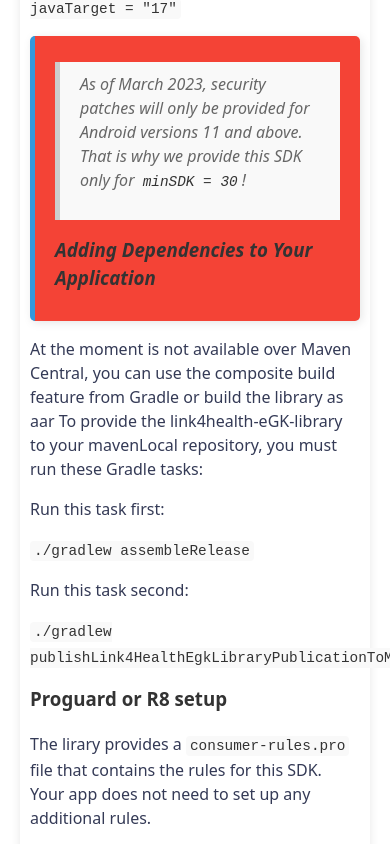
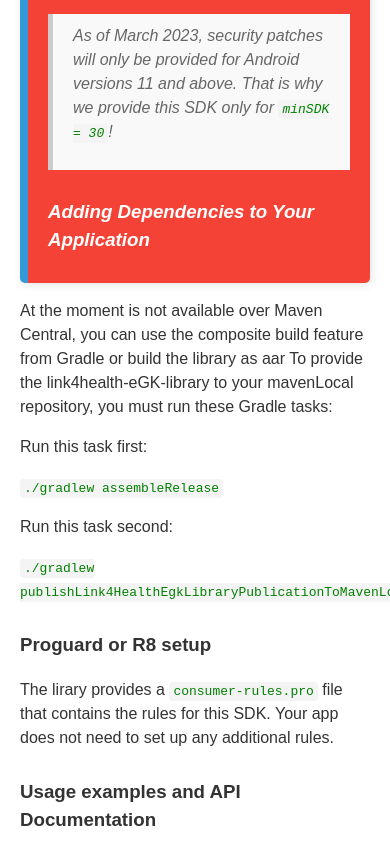
Before and after one commit to Link4Health/link4health-egk, a plain HTML site: page docs/index.html in a window 390 px wide. Shown: the part 1156-2000 px from the top of the page. Drawn offline with Linux system fonts and the light colour scheme.

Commit message:
Simplify and update CSS for body and container elements.
Removed redundant CSS rules and root color variables, streamlined font settings, and updated responsiveness for various screen sizes. Enhanced code blocks and improved styling for links and block quotes.

Relates-to: SDK-81

```diff
--- a/docs/style.css
+++ b/docs/style.css
@@ -1,56 +1,47 @@
-:root {
-    --color-highlight: 229, 67%, 51%;
-    --color-action: 161, 100%, 37%;
-    --color-action-bright: 161, 71%, 60%;
-    --color-action-dark: 161, 100%, 30%;
-    --color-base-50: 229, 27%, 98%;
-    --color-base-100: 229, 19%, 96%;
-    --color-base-200: 229, 17%, 93%;
-    --color-base-300: 229, 16%, 84%;
-    --color-base-400: 229, 15%, 65%;
-    --color-base-500: 229, 12%, 46%;
-    --color-base-600: 229, 19%, 34%;
-    --color-base-700: 229, 25%, 27%;
-    --color-base-800: 229, 38%, 13%;
-    --color-base-900: 229, 100%, 5%;
-    --bg-opacity: 1;
-    --text-opacity: 1;
+body {
+    font-family: sans-serif;
+    line-height: 1.5;
+    margin: 0;
+    padding: 20px; /* Dynamischer Padding */
+    background-color: #fff;
+    color: #333;
 }
 
-body {
-    color: hsla(var(--color-base-700), var(--text-opacity));
-    font-size: clamp(1rem, 1.7045454545454544vw, 1.5rem);
-    line-height: 1.5;
-    background-color: rgba(255, 255, 255, var(--bg-opacity));
-    min-height: 100vh;
-    transition-duration: 0.15s;
-    transition-property: background-color, border-color, color, fill, stroke;
-    transition-timing-function: cubic-bezier(0.4, 0, 0.2, 1);
-    font-family: system-ui, -apple-system, 'Segoe UI', Roboto, Helvetica, Arial, sans-serif, 'Apple Color Emoji', 'Segoe UI Emoji';
-    margin: 0;
+.container {
+    max-width: 90%; /* Prozentuale Breite */
+    margin: 0 auto;
+    padding: 20px;
 }
 
-html {
-    font-family: 'Roboto', sans-serif;
-    -webkit-font-smoothing: antialiased;
-    -moz-osx-font-smoothing: grayscale;
-    background-color: hsla(var(--color-base-900), var(--bg-opacity));
-    scroll-behavior: smooth;
-    -webkit-text-size-adjust: 100%;
-    line-height: 1.15;
-    tab-size: 4;
+h1, h2, h3, h4, h5, h6 {
+    margin-top: 1.5em;
 }
 
-*, :after, :before {
-    border: 0 solid hsl(var(--color-base-200));
-    box-sizing: border-box;
+p {
+    margin-bottom: 1em;
+}
+
+a {
+    color: #007bff;
+    text-decoration: none;
+}
+
+a:hover {
+    text-decoration: underline;
 }
 
 pre {
     background: #f4f4f4;
     padding: 10px;
-    border: 1px solid #ddd;
+    border-radius: 4px;
     overflow: auto;
+}
+
+code {
+    font-family: monospace;
+    background-color: #f4f4f4;
+    color: green;
+    padding: 2px 4px;
     border-radius: 4px;
 }
 
@@ -62,75 +53,10 @@ blockquote {
     color: #666;
 }
 
-.note {
-    background: #fff3cd;
-    border-left: 5px solid #ffecb5;
-    color: #856404;
-}
-
-ul {
-    padding-left: 20px;
-}
-
-a {
-    color: #3498db;
-    text-decoration: none;
-}
-
-a:hover {
-    text-decoration: underline;
-}
-
-.container {
-    max-width: 1200px; /* Erhöhen Sie die max-width für den Container */
-    margin: 40px auto;
-    padding: 20px;
-    background-color: #fff;
-    border-radius: 8px;
-    box-shadow: 0 0 10px rgba(0, 0, 0, 0.1);
-}
-
-p {
-    margin: 1em 0;
-}
-
-code {
-    font-family: 'Source Code Pro', monospace;
-    background-color: #f9f9f9;
-    color: #333;
-    padding: 2px 4px;
-    border-radius: 4px;
-    font-size: 0.9em;
-}
-
-h1, h2, h3, h4, h5, h6 {
-    color: #333;
-    margin-top: 0;
-}
-
-hr {
-    border: 0;
-    height: 1px;
-    background: #ddd;
-    margin: 2em 0;
-}
-
-@media (max-width: 768px) {
-    .container {
-        padding: 10px;
-        margin: 20px;
-    }
-}
-
-::selection {
-    background-color: hsla(var(--color-highlight), var(--bg-opacity));
-    color: rgba(255, 255, 255, var(--text-opacity));
-}
-
 blockquote.caution {
     background: #f44336;
-    border-left: 5px solid #3498db;
-    color: black;
+    border-left: 8px solid #3498db;
+    color: white;
     padding: 10px 20px;
     margin: 1em 0;
     border-radius: 5px;
@@ -148,3 +74,39 @@ blockquote.info {
     box-shadow: 2px 2px 10px rgba(0, 0, 0, 0.1);
     font-style: italic;
 }
+
+.version-section {
+    margin-bottom: 20px;
+}
+
+.version-section ul {
+    list-style: disc;
+    margin-top: 0;
+    padding-left: 20px;
+}
+
+
+@media (max-width: 768px) {
+    body {
+        padding: 10px; /* Reduzierter Padding auf kleineren Bildschirmen */
+    }
+
+    .container {
+        max-width: 95%; /* Größere Breite auf kleineren Bildschirmen */
+        padding: 10px;
+    }
+
+    h1 {
+        font-size: 1.8rem;
+    }
+}
+
+@media (max-width: 480px) {
+    .container {
+        max-width: 100%;
+    }
+
+    h1 {
+        font-size: 1.5rem;
+    }
+}
```
